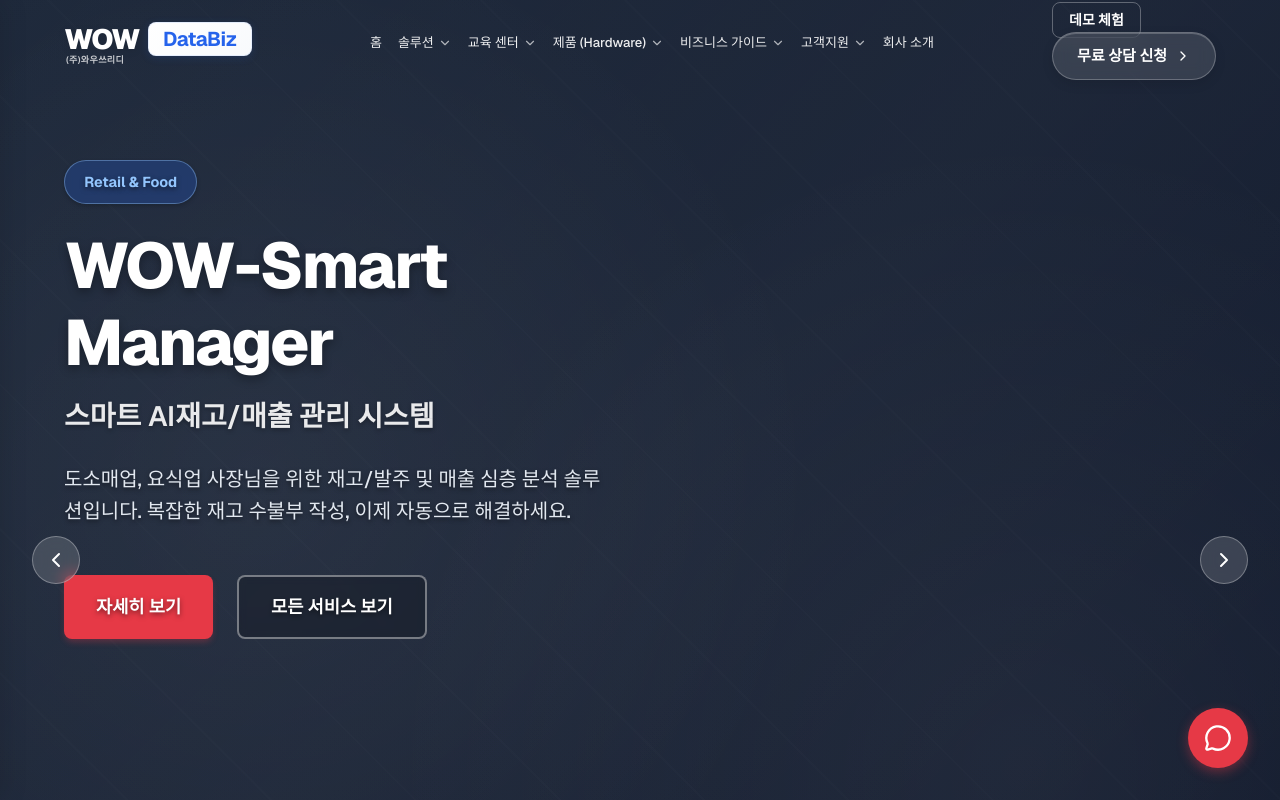
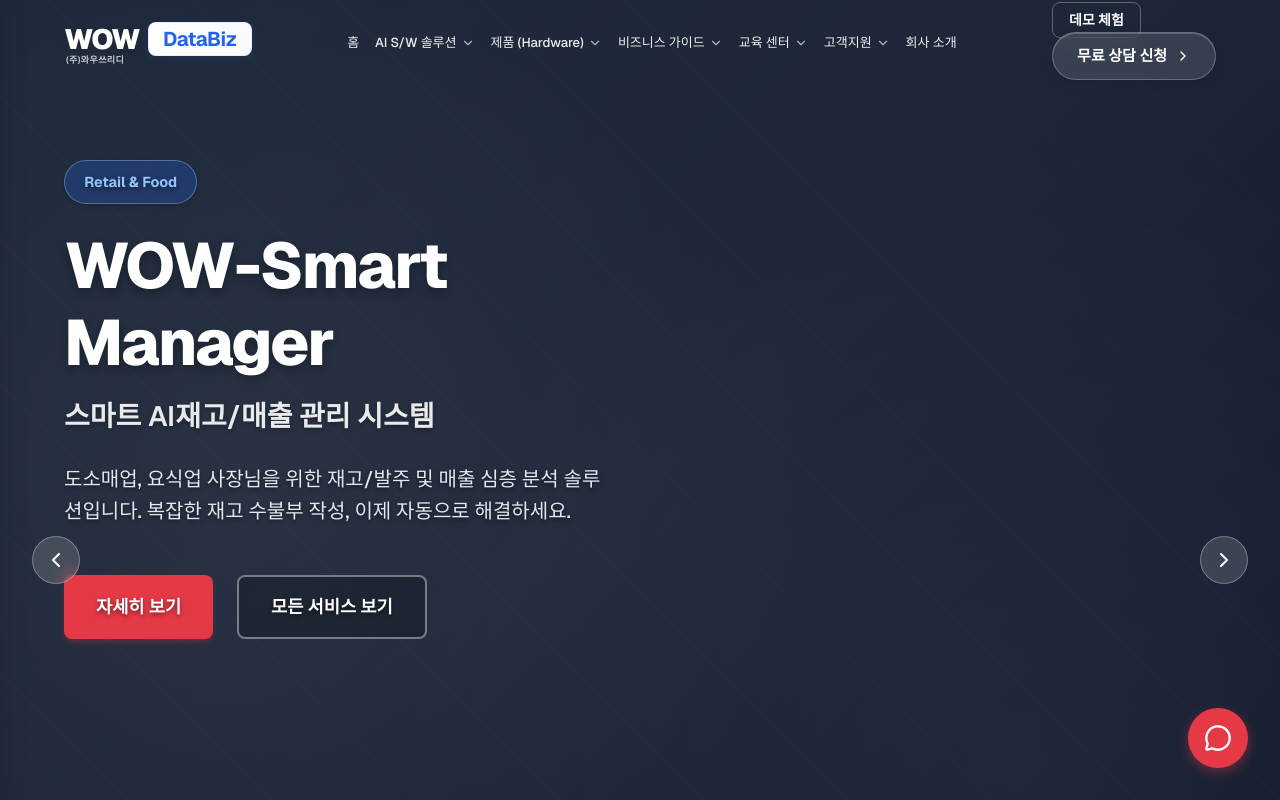
Before and after one commit to seojeongju/wow3d_saas, a Next.js app: page / in a window 1280 px wide. Shown: the top 800 px of the page. Built offline with nearby package versions, Linux system fonts and the light colour scheme.

Commit message:
fix: Header navigation order change (Education Center moved)

```diff
--- a/src/components/Navbar.tsx
+++ b/src/components/Navbar.tsx
@@ -50,19 +50,12 @@
     { href: '/', label: '홈' },
     {
       href: '/services/',
-      label: '솔루션',
+      label: 'AI S/W 솔루션',
       children: [
         { href: '/services/retail/', label: 'AI 재고/생산관리시스템 (Smart Manager)', description: '실시간 매장 관리 및 데이터 분석 솔루션' },
         { href: '/services/academy/', label: 'HRD학사관리시스템 (On-Track)', description: 'NCS 기반 직업훈련기관 전용 행정망' },
         { href: '/services/cbt/', label: '문제은행 솔루션 (CBT)', description: '컴퓨터 기반 시험 및 교육 평가 시스템' },
         { href: '/services/printing/', label: 'AI 실시간 자동 견적 시스템', description: '3D 프린팅 자동 견적 및 발주 관리' },
-      ]
-    },
-    {
-      href: '/services/academy/',
-      label: '교육 센터',
-      children: [
-        { href: '/contact/', label: '기술 세미나/교육 문의', description: '전문적인 기술 전수 및 사용자 교육 상담' },
       ]
     },
     {
@@ -79,6 +72,13 @@
       children: [
         { href: '/pricing/', label: '정부지원사업 안내', description: '정부지원 국비 지원 프로그램 및 혜택 안내' },
         { href: '/contact/', label: '도입 성공 사례', description: '실제 도입 기업의 성공 스토리와 결과' },
+      ]
+    },
+    {
+      href: '/services/academy/',
+      label: '교육 센터',
+      children: [
+        { href: '/contact/', label: '기술 세미나/교육 문의', description: '전문적인 기술 전수 및 사용자 교육 상담' },
       ]
     },
     {
```
